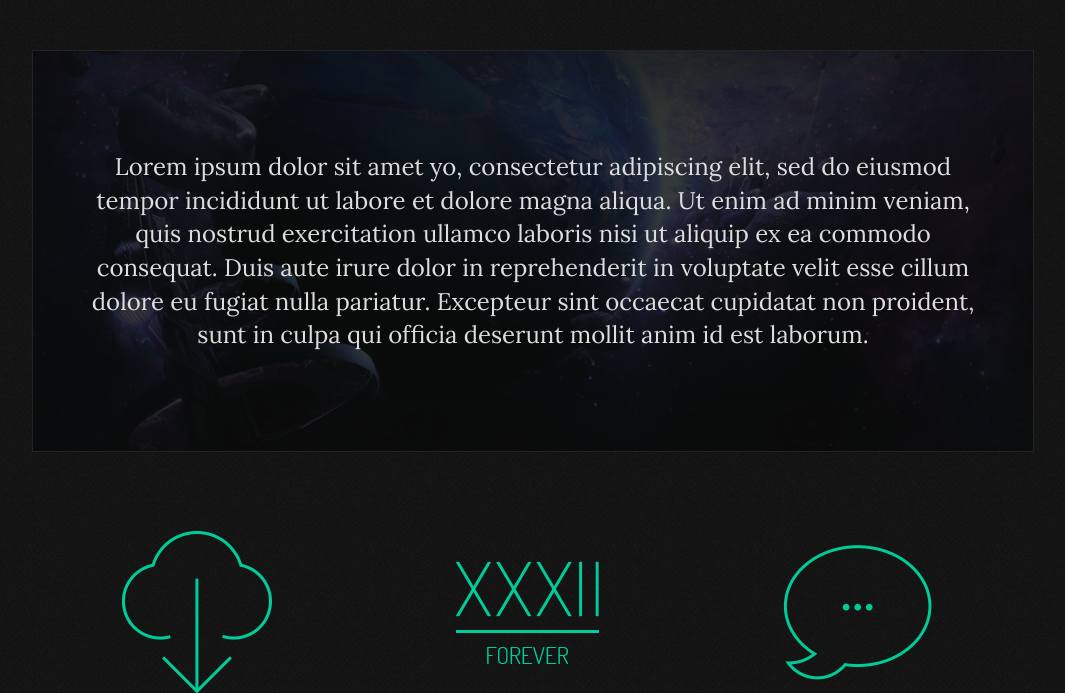
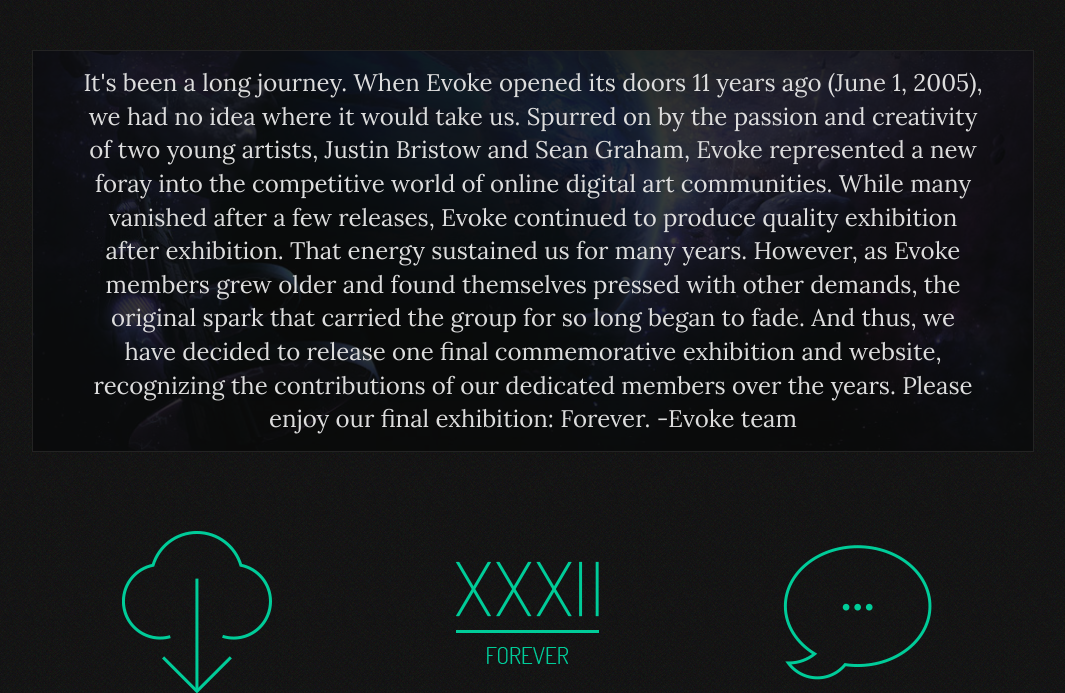
Before and after one commit to lostPixels/Evokeone.com, a Node server app: page / in a window 1280 px wide. Shown: the part 177-870 px from the top of the page, without its empty margins (108-1173 px from the left). Run offline with Node 20, Linux system fonts and the light colour scheme; some libraries are stand-ins or nearby versions.

Commit message:
edited home page text

```diff
--- a/views/home.handlebars
+++ b/views/home.handlebars
@@ -4,7 +4,16 @@
         <figcaption>
             <span class="intro-text-wrap">
                 <h1 class="intro-text">
-                    Lorem ipsum dolor sit amet yo, consectetur adipiscing elit, sed do eiusmod tempor incididunt ut labore et dolore magna aliqua. Ut enim ad minim veniam, quis nostrud exercitation ullamco laboris nisi ut aliquip ex ea commodo consequat. Duis aute irure dolor in reprehenderit in voluptate velit esse cillum dolore eu fugiat nulla pariatur. Excepteur sint occaecat cupidatat non proident, sunt in culpa qui officia deserunt mollit anim id est laborum.
+                   It's been a long journey.
+
+					When Evoke opened its doors 11 years ago (June 1, 2005), we had no idea where it would take us. Spurred on by the passion and creativity of two young artists, Justin Bristow and Sean Graham, Evoke represented a new foray into the competitive world of online digital art communities. While many vanished after a few releases, Evoke continued to produce quality exhibition after exhibition.
+
+					That energy sustained us for many years. However, as Evoke members grew older and found themselves pressed with other demands, the original spark that carried the group for so long began to fade. And thus, we have decided to release one final commemorative exhibition and website, recognizing the contributions of our dedicated members over the years.
+
+					Please enjoy our final exhibition: Forever.
+
+					-Evoke team
+
                 </h1>
             </span>
         </figcaption>
```
